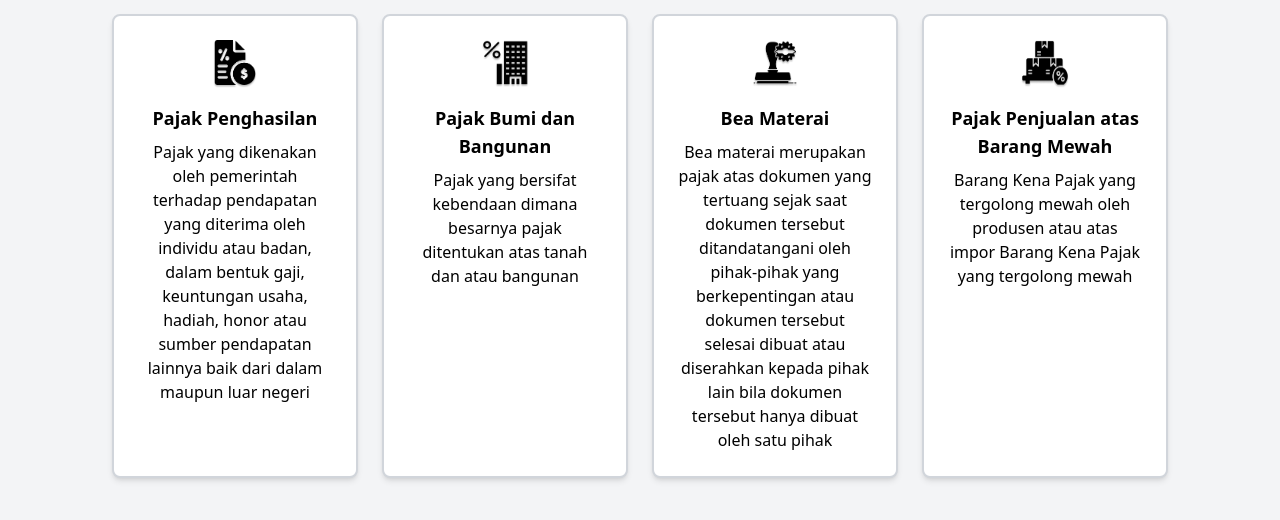
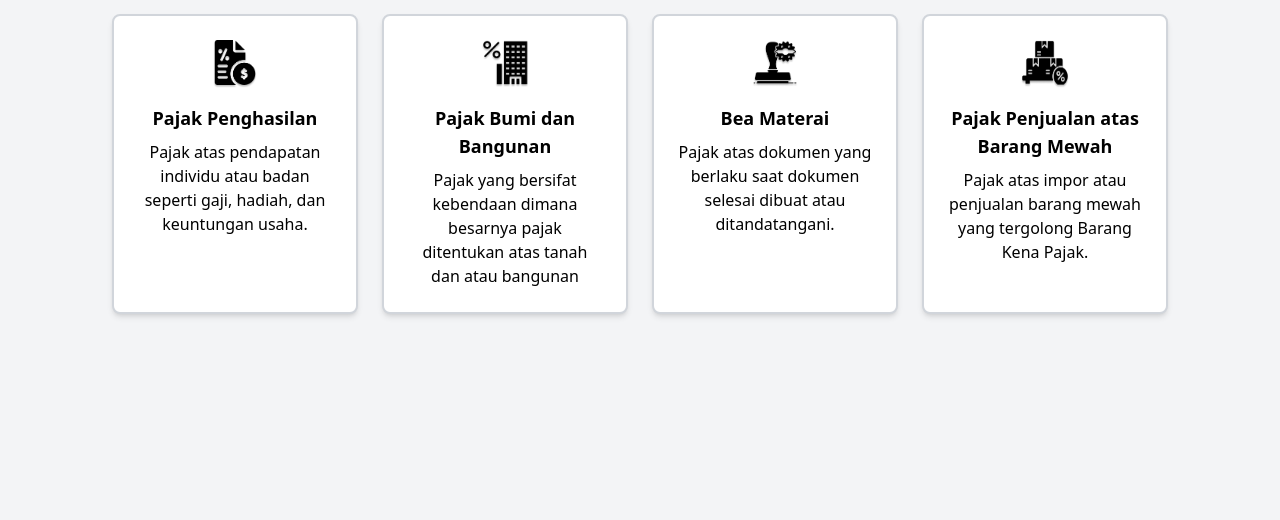
Before and after one commit to luthfidi/Revamping-Indonesian-Government-Website, a website: page public/perpajakan.html in a window 1280 px wide. Shown: the part 106-626 px from the top of the page. Drawn offline with Linux system fonts and the light colour scheme.

Commit message:
update content

```diff
--- a/public/perpajakan.html
+++ b/public/perpajakan.html
@@ -24,7 +24,7 @@
                     <img src="./icon/pajak-penghasilan.png" alt="Pajak Pekerjaan" class="h-12 w-12">
                 </div>
                 <h3 class="font-bold text-lg mb-2">Pajak Penghasilan</h3>
-                <p>Pajak yang dikenakan oleh pemerintah terhadap pendapatan yang diterima oleh individu atau badan, dalam bentuk gaji, keuntungan usaha, hadiah, honor atau sumber pendapatan lainnya baik dari dalam maupun luar negeri</p>
+                <p>Pajak atas pendapatan individu atau badan seperti gaji, hadiah, dan keuntungan usaha.</p>
             </div>
 
             <div class="bg-white border-2 border-gray-300 p-6 rounded-lg shadow-md hover:shadow-lg transition-shadow duration-300 hover:bg-blue-200" onclick="window.location.href='pajak-bumi-dan-bangunan.html'">
@@ -42,7 +42,7 @@
                     <img src="./icon/bea-materai.png" alt="Bea Materai" class="h-12 w-12">
                 </div>
                 <h3 class="font-bold text-lg mb-2">Bea Materai</h3>
-                <p>Bea materai merupakan pajak atas dokumen yang tertuang sejak saat dokumen tersebut ditandatangani oleh pihak-pihak yang berkepentingan atau dokumen tersebut selesai dibuat atau diserahkan kepada pihak lain bila dokumen tersebut hanya dibuat oleh satu pihak</p>
+                <p>Pajak atas dokumen yang berlaku saat dokumen selesai dibuat atau ditandatangani.</p>
             </div>
 
             <div class="bg-white border-2 border-gray-300 p-6 rounded-lg shadow-md hover:shadow-lg transition-shadow duration-300 hover:bg-blue-200" onclick="window.location.href='pajak-penjualan-atas-barang-mewah.html'">
@@ -51,7 +51,7 @@
                     <img src="./icon/pajak-penjualan-atas-barang-mewah.png" alt="Pajak Penjualan atas Barang Mewah" class="h-12 w-12">
                 </div>
                 <h3 class="font-bold text-lg mb-2">Pajak Penjualan atas Barang Mewah</h3>
-                <p>Barang Kena Pajak yang tergolong mewah oleh produsen atau atas impor Barang Kena Pajak yang tergolong mewah</p>
+                <p>Pajak atas impor atau penjualan barang mewah yang tergolong Barang Kena Pajak.</p>
             </div>
 
         </div>
```
Also changed, not shown: public/lalu-lintas.html (+2 -2 lines).
